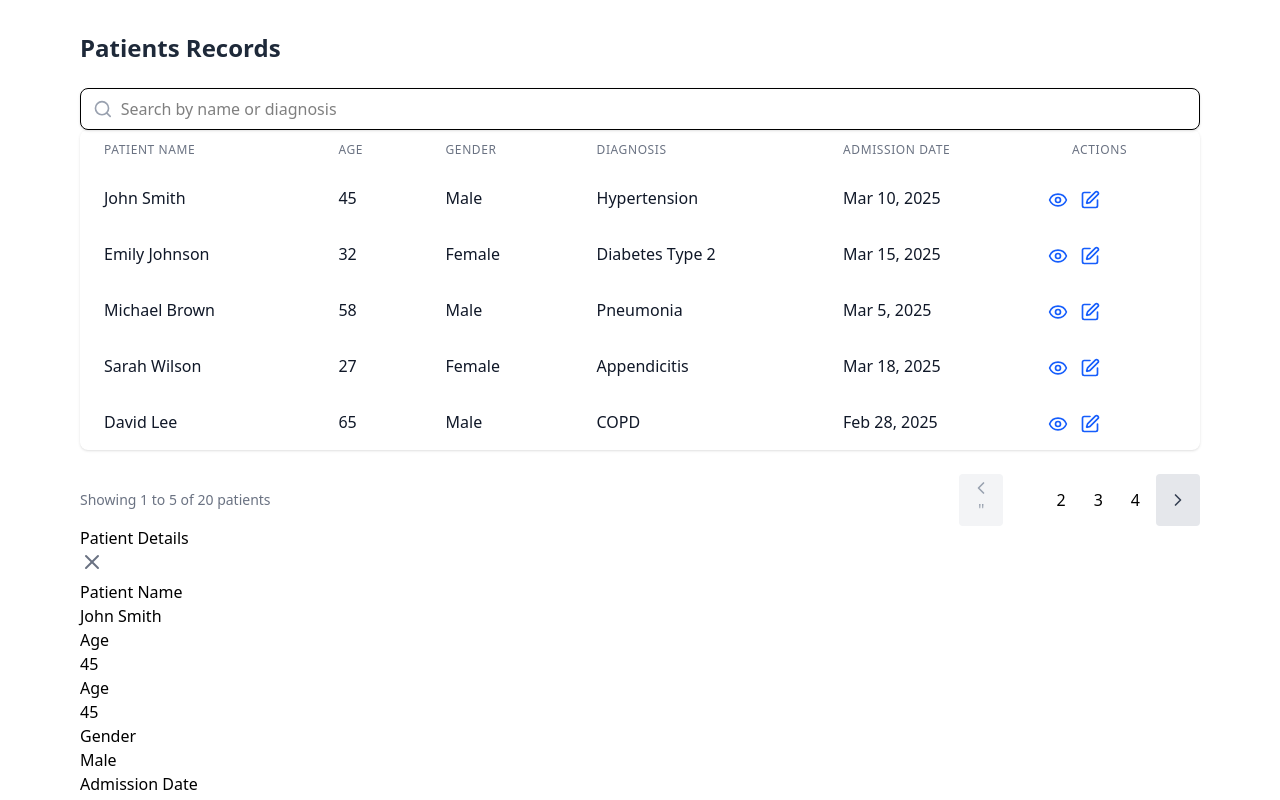
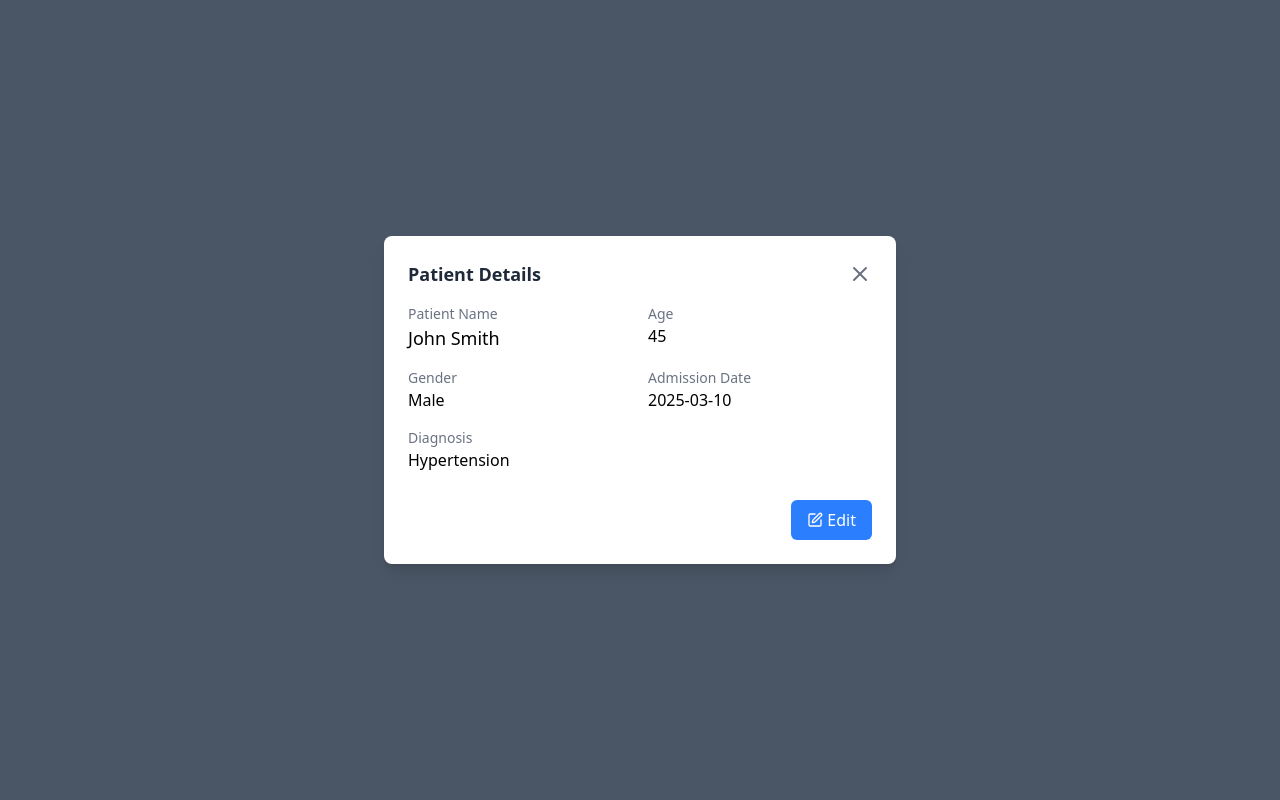
Before and after one commit to Opeyemi0001/patient-data-table, a React (Vite) app in the folder pagination-olivelabs/: page / in a window 1280 px wide. Both pictures are taken after a click on the button 1058 px from the left and 198 px from the top of the page. Shown: the top 800 px of the page. Built offline with nearby package versions, Linux system fonts and the light colour scheme.

Commit message:
feat: pagination

```diff
--- a/pagination-olivelabs/src/components/PatientTable.jsx
+++ b/pagination-olivelabs/src/components/PatientTable.jsx
@@ -302,7 +302,7 @@ function PatientTable() {
             disabled={currentPage === 1}
             className={`px-3 py-1 rounded ${currentPage === 1 ? 'bg-gray-100 text-gray-400 cursor-not-allowed' : 'bg-gray-200 text-gray-700 hover:bg-gray-300'}`}
           >
-            <ChevronLeft className="w-5 h-5" />"
+            <ChevronLeft className="w-5 h-5" />
           </button>
           {Array.from({ length: Math.min(totalPages, 5) }, (_, i) => {
             // Show page numbers around the current page
@@ -321,7 +321,7 @@ function PatientTable() {
               <button
                 key={pageNum}
                 onClick={() => paginate(pageNum)}
-                className={`px-3 py-1 rounded ${currentPage === pageNum ? 'bg-blue-500t text-white' : 'gb-gray-700 hover:bg-gray-300'}`}
+                className={`px-3 py-1 rounded ${currentPage === pageNum ? 'bg-blue-500 text-white' : 'gb-gray-700 hover:bg-gray-300'}`}
 
               >
                 {pageNum}
@@ -340,10 +340,10 @@ function PatientTable() {
 
       {/* view/edit Modal */}
       {isModalOpen && (
-        <div>
-          <div>
-            <div>
-              <h3>
+        <div className="fixed inset-0 bg-gray-600 bg-opacity-50 flex items-center justify-center p-4 z-50">
+          <div className="bg-white rounded-lg shadow-lg max-w-lg w-full p-6 max-h-[90vh] overflow-y-auto">
+            <div className="flex justify-between items-center mb-4">
+              <h3 className="text-lg font-bold text-gray-800">
                 {editingPatient ? 'Edit Patient' : 'Patient Details'}
               </h3>
               <button
@@ -355,58 +355,62 @@ function PatientTable() {
             </div>
 
             {editingPatient ? (
-              <div>
-                <div>
-                  <label htmlFor=""> Patient Name</label>
+              <div className="space-y-4">
+                <div >
+                  <label htmlFor="" className="block text-sm font-medium text-gray-700"> Patient Name</label>
                   <input
                     type="text"
                     name="name"
                     value={editingPatient.name}
                     onChange={handleInputChange}
-                    className=""
+                    className="mt-1 block w-full rounded-md border-gray-300 shadow-sm focus:border-blue-500 focus:ring focus:ring-blue-500 focus:ring-opacity-50 p-2 border"
                   />
                 </div>
                 <div>
-                  <label htmlFor=""> Age</label>
+                  <label htmlFor="" className="block text-sm font-medium text-gray-700 "> Age</label>
                   <input
-                    type="text"
-                    name="name"
-                    value={editingPatient.name}
+                    type="number"
+                    name="age"
+                    value={editingPatient.age}
                     onChange={handleInputChange}
-                    className=""
+                    className="mt-1 block w-full rounded-md border-gray-300 shadow-sm focus:border-blue-500 focus:ring focus:ring-blue-500 focus:ring-opacity-50 p-2 border"
                   />
                 </div>
                 <div>
-                  <label htmlFor=""> Gender</label>
+                  <label htmlFor="" className="block text-sm font-medium text-gray-700 "> Gender</label>
+                  <select
+                    type="text"
+                    name="gender"
+                    value={editingPatient.gender}
+                    onChange={handleInputChange}
+                    className="mt-1 block w-full rounded-md border-gray-300 shadow-sm focus:border-blue-500 focus:ring focus:ring-blue-500 focus:ring-opacity-50 p-2 border"
+                  >
+                    <option value="Male">Male</option>
+                    <option value="female">Famale</option>
+                    <option value="other">Other</option>
+                  </select>
+                </div>
+                <div>
+                  <label htmlFor="" className="block text-sm font-medium text-gray-700 ">Diagnosis</label>
                   <input
                     type="text"
-                    name="name"
-                    value={editingPatient.gender}
+                    name="diagnosis"
+                    value={editingPatient.diagnosis}
                     onChange={handleInputChange}
-                    className=""
+                    className="mt-1 block w-full rounded-md border-gray-300 shadow-sm focus:border-blue-500 focus:ring focus:ring-blue-500 focus:ring-opacity-50 p-2 border"
                   />
                 </div>
                 <div>
-                  <label htmlFor=""> Diagnosis</label>
+                  <label htmlFor="" className="block text-sm font-medium text-gray-700 "> Admission Date</label>
                   <input
                     type="text"
-                    name="name"
-                    value={editingPatient.diagnosis}
-                    onChange={handleInputChange}
-                    className=""
-                  />
-                </div>
-                <div>
-                  <label htmlFor=""> Admission Date</label>
-                  <input
-                    type="text"
-                    name="name"
+                    name="admissionDate"
                     value={editingPatient.admissionDate}
                     onChange={handleInputChange}
                     className="mt-1 block w-full rounded-md border-gray-300 shadow-sm focus::border-blue-500 focus:ring focus:ring-blue-500 focus:ring-opacity-50 p-2 border"
                   />
                 </div>
-                <div>
+                <div className="flex justify-end pt-4">
                   <button
                     onClick={closeModal}
                     className="bg-gray-200 text-gray-700 px-4 py-2 rounded-md mr-2 hover:bg-gray-300"
@@ -422,36 +426,33 @@ function PatientTable() {
 
             ) : viewPatient && (
               <div className="space-y-3">
-                <div>
+                <div className="grid grid-cols-2 gap-4">
                   <div>
-                    <p>Patient Name</p>
-                    <p>{viewPatient.name}</p>
+                    <p className="text-sm font-medium text-gray-500">Patient Name</p>
+                    <p className="text-lg">{viewPatient.name}</p>
                   </div>
                   <div>
-                    <p>Age</p>
+                    <p className="text-sm font-medium text-gray-500">Age</p>
                     <p>{viewPatient.age}</p>
                   </div>
                   <div>
-                    <p>Age</p>
-                    <p>{viewPatient.age}</p>
-                  </div>
-                  <div>
-                    <p>Gender</p>
+                    <p className="text-sm font-medium text-gray-500">Gender</p>
                     <p>{viewPatient.gender}</p>
                   </div>
                   <div>
-                    <p>Admission Date</p>
+                    <p className="text-sm font-medium text-gray-500">Admission Date</p>
                     <p>{viewPatient.admissionDate}</p>
                   </div>
-                  <div>
-                    <p>Diagnosis</p>
+                  <div className="col-span-2">
+                    <p className="text-sm font-medium text-gray-500">Diagnosis</p>
                     <p>{viewPatient.diagnosis}</p>
                   </div>
                 </div>
-                <div>
+                <div className="flex justify-end pt-4">
                   <button
-                  onClick={()=> handleEditClick(viewPatient)}
-                  className="bg-blue-500 text-white px-4 py-2 rounded-md hover:bg-blue-600 flex items-center">
+                    onClick={() => handleEditClick(viewPatient)}
+                    className="bg-blue-500 text-white px-4 py-2 rounded-md hover:bg-blue-600 flex items-center">
+                    <Edit className="w-4 h-4 mr-1" />
                     Edit
                   </button>
                 </div>
@@ -459,8 +460,9 @@ function PatientTable() {
             )}
           </div>
         </div>
-      )}
-    </div>
+      )
+      }
+    </div >
   )
 }
 
```
